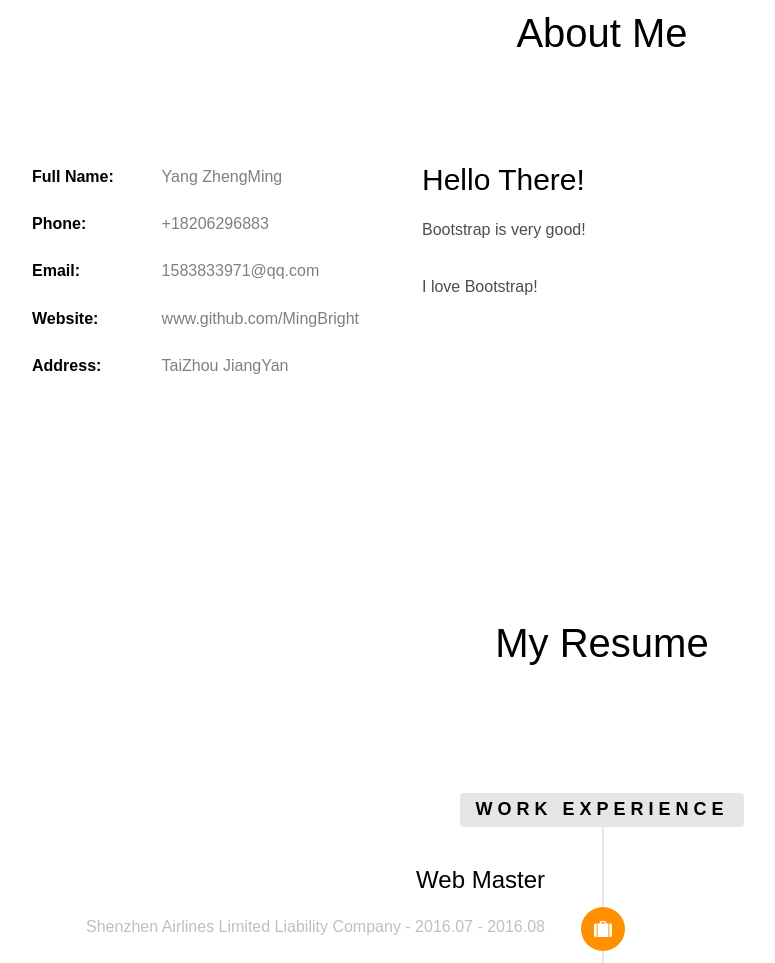
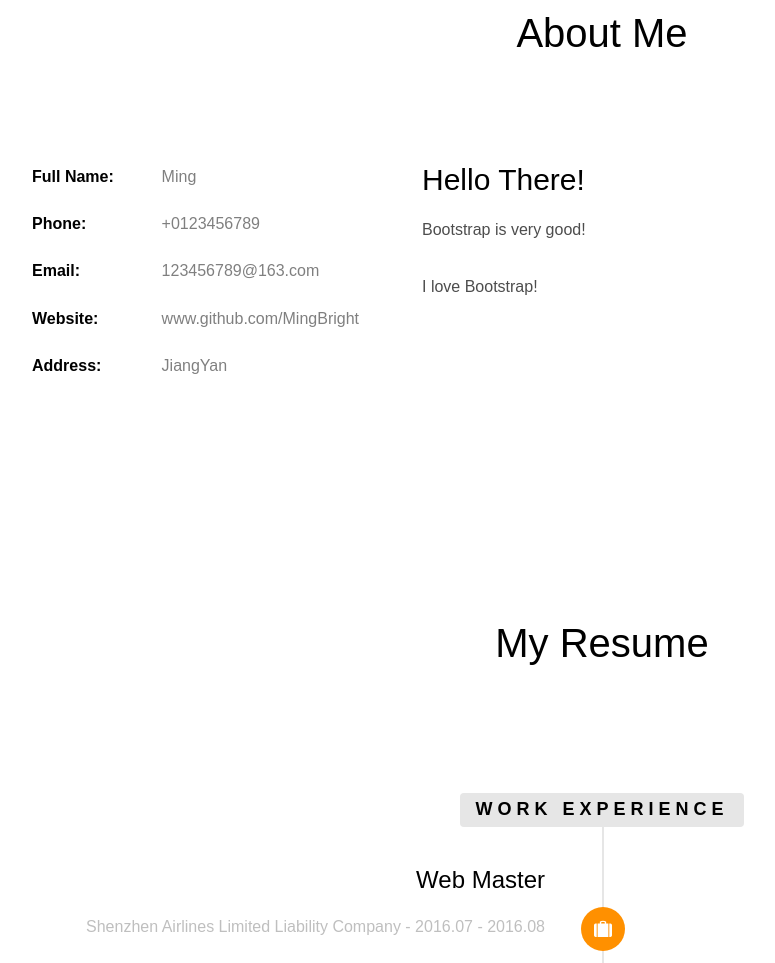
Before and after one commit to MingBright/Bootstrap-resume, a plain HTML site: page build/web/index.html in a window 1280 px wide. Shown: the part 909-1872 px from the top of the page, without its empty margins (38-813 px from the left). Drawn offline with Linux system fonts and the light colour scheme; files whose address does not match are found by name.

Commit message:
Update index.html

```diff
--- a/build/web/index.html
+++ b/build/web/index.html
@@ -50,11 +50,11 @@
 		<div class="row">
 			<div class="col-md-4">
 				<ul class="info">
-					<li><span class="first-block">Full Name:</span><span class="second-block">Yang ZhengMing</span></li>
-					<li><span class="first-block">Phone:</span><span class="second-block">+18206296883</span></li>
-					<li><span class="first-block">Email:</span><span class="second-block">1583833971@qq.com</span></li>
+					<li><span class="first-block">Full Name:</span><span class="second-block">Ming</span></li>
+					<li><span class="first-block">Phone:</span><span class="second-block">+0123456789</span></li>
+					<li><span class="first-block">Email:</span><span class="second-block">123456789@163.com</span></li>
 					<li><span class="first-block">Website:</span><span class="second-block">www.github.com/MingBright</span></li>
-					<li><span class="first-block">Address:</span><span class="second-block">TaiZhou JiangYan</span></li>
+					<li><span class="first-block">Address:</span><span class="second-block">JiangYan</span></li>
 				</ul>
 			</div>
 			<div class="col-md-8">
```
